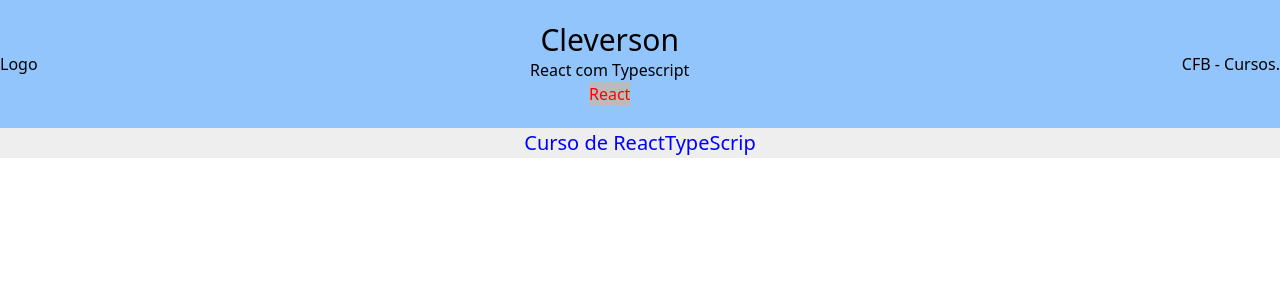
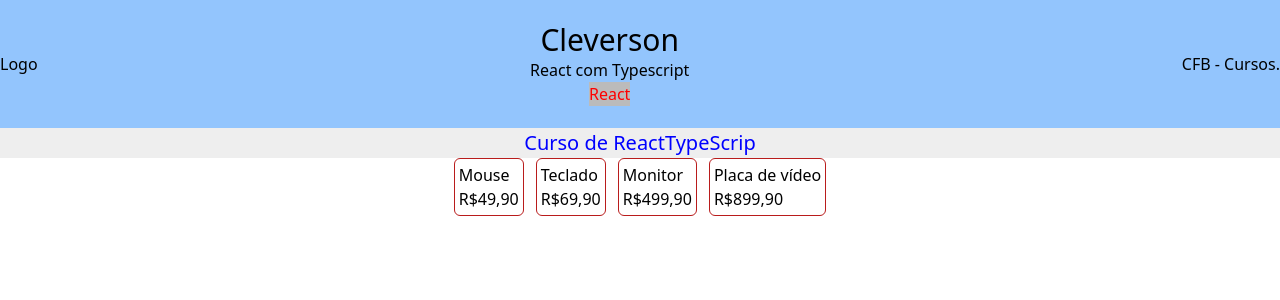
Before and after one commit to cleversonandrade/Estudos_React, a Next.js app: page / in a window 1280 px wide. Shown: the top 300 px of the page. Built offline with nearby package versions, Linux system fonts and the light colour scheme.

Commit message:
criacao_componentes

```diff
--- /dev/null
+++ b/src/components/Card.tsx
@@ -0,0 +1,11 @@
+
+const Card = (props:any) => {
+    return(
+        <div className="flex flex-col border border-red-700 rounded-md p-1">
+            <div>{props.produto}</div>
+            <div>{props.valor}</div>
+        </div>
+    )
+}
+
+export default Card;
--- /dev/null
+++ b/src/components/Topo.tsx
@@ -0,0 +1,20 @@
+const nome = 'Cleverson';
+const curso = 'React com Typescript';
+const instituicao = 'CFB - Cursos.';
+const logo = 'Logo';
+
+const Topo =() => {
+    return(
+        <div className="flex justify-between items-center h-32 bg-blue-300">
+        <div>{logo}</div>
+        <div className="flex flex-col justify-center items-center">
+          <div className="text-3xl">{nome}</div>
+          <div>{curso}</div>
+          <div style={{ color: '#f00', backgroundColor: '#bbb' }}>React</div>
+        </div>
+        <div>{instituicao}</div>
+      </div>
+    )
+}
+
+export default Topo;
--- a/src/pages/index.tsx
+++ b/src/pages/index.tsx
@@ -1,22 +1,5 @@
-
-const nome = 'Cleverson';
-const curso = 'React com Typescript';
-const instituicao = 'CFB - Cursos.';
-const logo = 'Logo';
-
-const Topo = () => {
-  return(
-    <div className="flex justify-between items-center h-32 bg-blue-300">
-      <div>{logo}</div>
-      <div className="flex flex-col justify-center items-center">
-        <div className="text-3xl">{nome}</div>
-        <div>{curso}</div>
-        <div style={{ color: '#f00', backgroundColor: '#bbb' }}>React</div>
-      </div>
-      <div>{instituicao}</div>
-    </div>
-  );
-}
+import Card from "@/components/Card";
+import Topo from "@/components/Topo";
 
 export default function Home() {
   return (
@@ -25,6 +8,12 @@ export default function Home() {
       <div style={testecss}>
         <div>Curso de React</div>
         <div>TypeScrip</div>
+      </div>
+      <div className="flex justify-center gap-3">
+        <Card produto={'Mouse'} valor={'R$49,90'}/>
+        <Card produto={'Teclado'} valor={'R$69,90'}/>
+        <Card produto={'Monitor'} valor={'R$499,90'}/>
+        <Card produto={'Placa de vídeo'} valor={'R$899,90'}/>
       </div>
     </div>
   );
```
